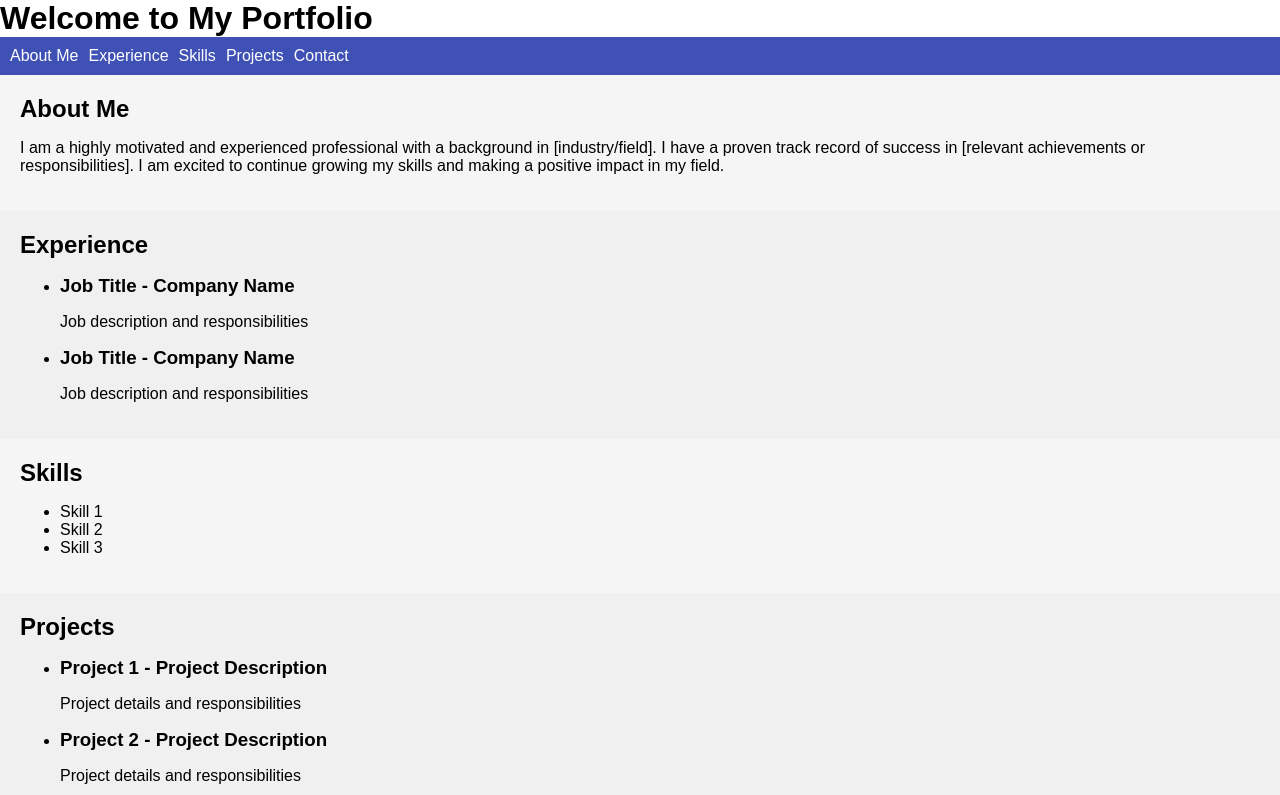
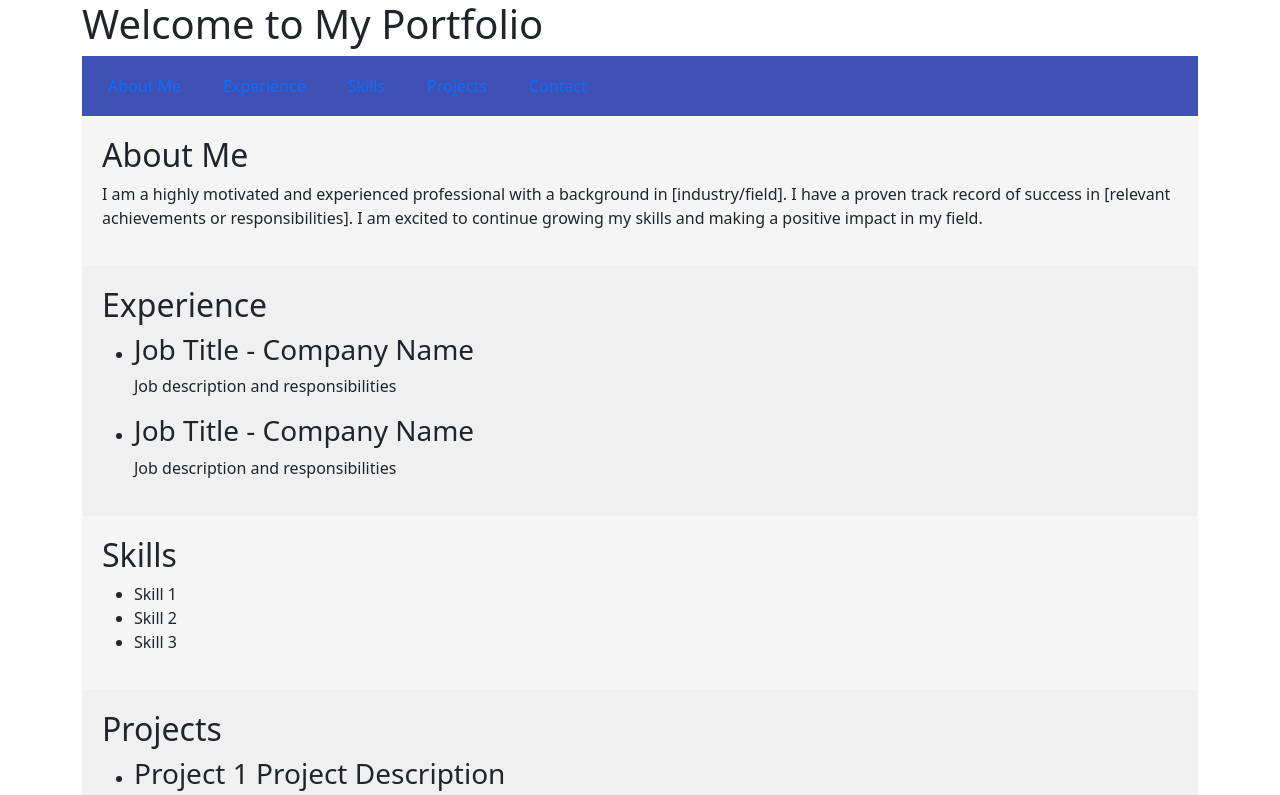
Before and after one commit to ImamBuhori07/Test-Repo-Imam, a plain HTML site: page index.html in a window 1280 px wide. Shown: the top 795 px of the page. Drawn offline with nearby package versions, Linux system fonts and the light colour scheme.

Commit message:
Mengubah file index.html

```diff
--- a/index.html
+++ b/index.html
@@ -3,16 +3,29 @@
   <head>
     <title>My Portfolio</title>
     <link rel="stylesheet" href="style.css">
+    <link href="https://cdn.jsdelivr.net/npm/bootstrap@5.3.0-alpha1/dist/css/bootstrap.min.css" rel="stylesheet" integrity="sha384-GLhlTQ8iRABdZLl6O3oVMWSktQOp6b7In1Zl3/Jr59b6EGGoI1aFkw7cmDA6j6gD" crossorigin="anonymous">
   </head>
   <body>
+    <body>
+        <div class="container">
           <h1>Welcome to My Portfolio</h1>
           <nav>
-      <ul>
-        <li><a href="#about">About Me</a></li>
-        <li><a href="#experience">Experience</a></li>
-        <li><a href="#skills">Skills</a></li>
-        <li><a href="#projects">Projects</a></li>
-        <li><a href="#contact">Contact</a></li>
+            <ul class="nav nav-pills">
+              <li class="nav-item">
+                <a class="nav-link" href="#about">About Me</a>
+              </li>
+              <li class="nav-item">
+                <a class="nav-link" href="#experience">Experience</a>
+              </li>
+              <li class="nav-item">
+                <a class="nav-link" href="#skills">Skills</a>
+              </li>
+              <li class="nav-item">
+                <a class="nav-link" href="#projects">Projects</a>
+              </li>
+              <li class="nav-item">
+                <a class="nav-link" href="#contact">Contact</a>
+              </li>
             </ul>
           </nav>
           <section id="about">
@@ -44,7 +57,7 @@
             <h2>Projects</h2>
             <ul>
               <li>
-          <h3>Project 1 - Project Description</h3>
+            <h3>Project 1  Project Description</h3>
             <p>Project details and responsibilities</p>
             </li>
             <li>
@@ -52,11 +65,14 @@
             <p>Project details and responsibilities</p>
             </li>
             </ul>
+
   </section>
   <section id="contact">
     <h2>Contact</h2>
     <p>Email: yourname@email.com</p>
     <p>Phone: 555-555-5555</p>
   </section>
+</div>
   </body>
+  <script src="https://cdn.jsdelivr.net/npm/bootstrap@5.3.0-alpha1/dist/js/bootstrap.bundle.min.js" integrity="sha384-w76AqPfDkMBDXo30jS1Sgez6pr3x5MlQ1ZAGC+nuZB+EYdgRZgiwxhTBTkF7CXvN" crossorigin="anonymous"></script>
 </html>
```
Lines whose indentation alone changed are shown as unchanged.
